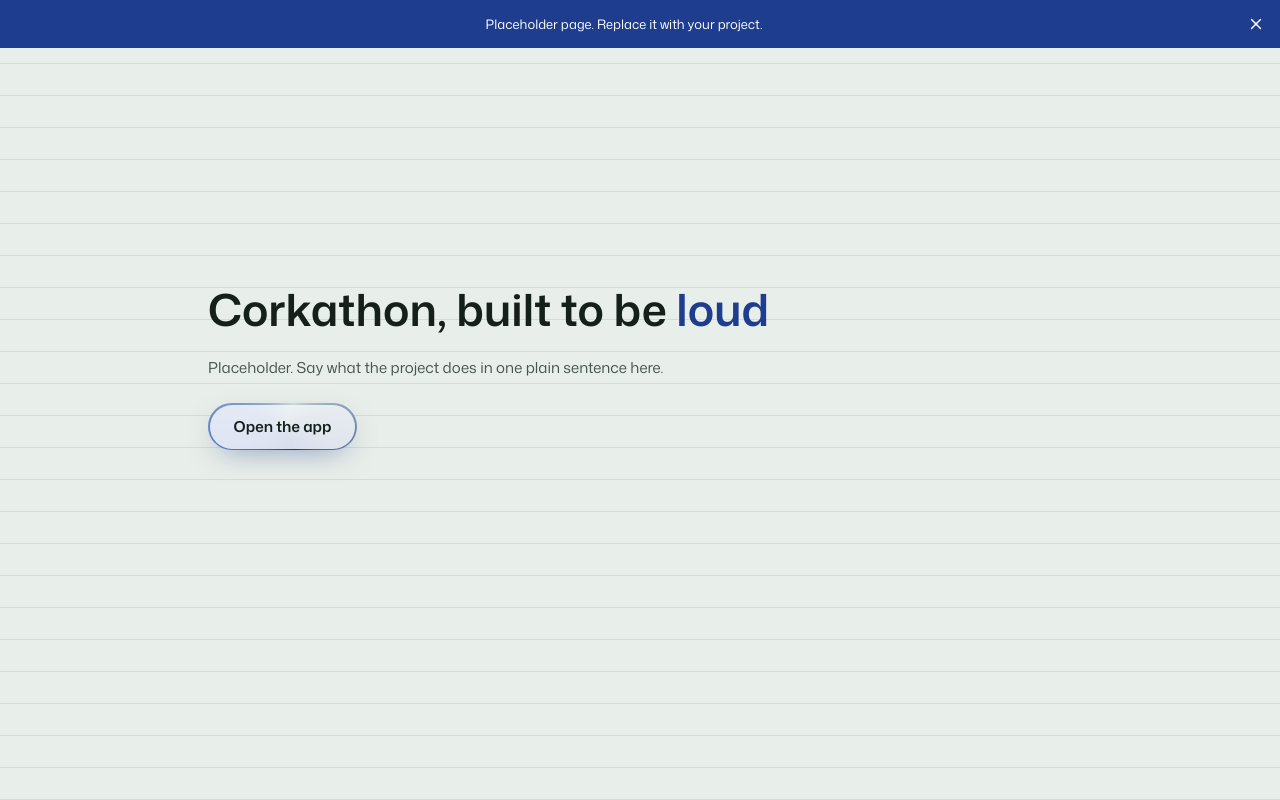
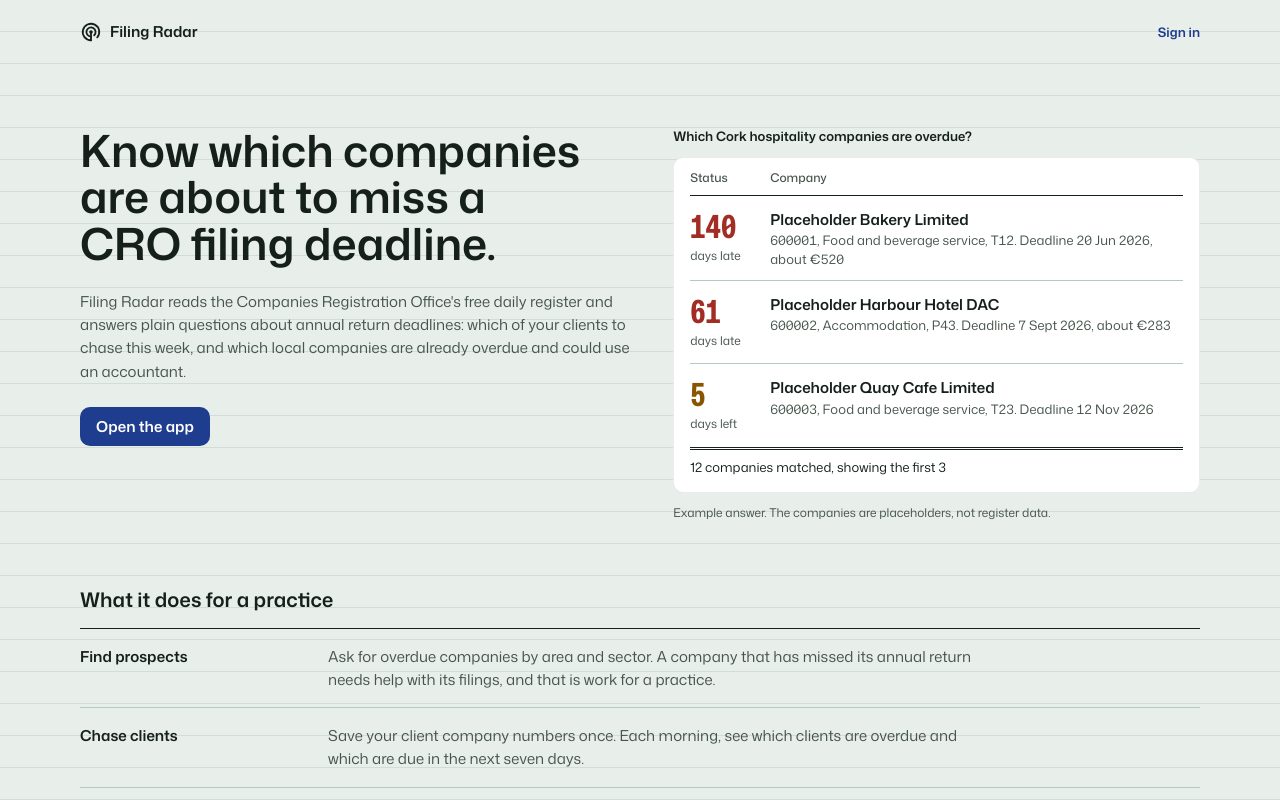
Before and after one commit to ConorsLeftReality/corkathon_2026, a React (Vite) app in the folder apps/web/: page / in a window 1280 px wide. Shown: the top 800 px of the page. Built offline with nearby package versions, Linux system fonts and the light colour scheme; no server answers.

Commit message:
feat(web): filing radar landing page

```diff
--- a/apps/web/src/features/radar/Ledger.tsx
+++ b/apps/web/src/features/radar/Ledger.tsx
@@ -14,47 +14,60 @@ const TONE_CLASS: Record<DueTone, string> = {
   later: 'text-ink',
 }
 
+const WIDE_CELL = 'hidden md:table-cell'
+
 function placeLine(row: RadarRow): string {
   return [row.sector_label, row.routing_key].filter(Boolean).join(', ')
 }
 
-function LedgerRow({ row }: { row: RadarRow }) {
+function LedgerRow({ row, compact }: { row: RadarRow; compact: boolean }) {
   const due = dueStatus(row)
   const penalty = formatPenalty(row.est_penalty_eur)
   return (
     <tr className="border-b border-rule align-top">
-      <td className="w-20 py-3 pr-3 md:w-24">
+      <td className={cn('w-20 py-3 pr-3', !compact && 'md:w-24')}>
         <span className={cn('figure block', TONE_CLASS[due.tone])}>{due.figure}</span>
         <span className="text-micro text-graphite">{due.unit}</span>
       </td>
       <th scope="row" className="py-3 pr-3 text-left font-normal">
-        <span className="block font-semibold break-words">{row.company_name}</span>
+        <span className="block font-semibold wrap-break-word">{row.company_name}</span>
         <span className="block text-label text-graphite tabular">
           {row.company_num}
-          <span className="md:hidden">
+          <span className={cn(!compact && 'md:hidden')}>
             {placeLine(row) && `, ${placeLine(row)}`}. Deadline {formatDate(row.filing_deadline)}
             {penalty && `, ${penalty}`}
           </span>
         </span>
       </th>
-      <td className="hidden py-3 pr-3 text-label md:table-cell">{row.routing_key ?? 'None'}</td>
-      <td className="hidden py-3 pr-3 text-label md:table-cell">{row.sector_label ?? 'Unknown'}</td>
-      <td className="hidden py-3 pr-3 text-label whitespace-nowrap tabular md:table-cell">
+      {!compact && (
+        <>
+          <td className={cn('py-3 pr-3 text-label', WIDE_CELL)}>{row.routing_key ?? 'None'}</td>
+          <td className={cn('py-3 pr-3 text-label', WIDE_CELL)}>{row.sector_label ?? 'Unknown'}</td>
+          <td className={cn('py-3 pr-3 text-label whitespace-nowrap tabular', WIDE_CELL)}>
             {formatDate(row.filing_deadline)}
           </td>
-      <td className="hidden py-3 text-right text-label whitespace-nowrap tabular md:table-cell">
+          <td className={cn('py-3 text-right text-label whitespace-nowrap tabular', WIDE_CELL)}>
             {penalty}
           </td>
+        </>
+      )}
     </tr>
   )
 }
 
-type LedgerProps = { rows: RadarRow[]; total: number; caption?: string }
+type LedgerProps = {
+  rows: RadarRow[]
+  total: number
+  caption?: string
+  // two columns at every width, for narrow spots like the landing example
+  compact?: boolean
+}
 
 export function Ledger({
   rows,
   total,
   caption = 'Companies that match, most urgent first',
+  compact = false,
 }: LedgerProps) {
   if (rows.length === 0) return null
   return (
@@ -69,32 +82,39 @@ export function Ledger({
             <th scope="col" className="py-2 pr-3 font-medium">
               Company
             </th>
-            <th scope="col" className="hidden py-2 pr-3 font-medium md:table-cell">
+            {!compact && (
+              <>
+                <th scope="col" className={cn('py-2 pr-3 font-medium', WIDE_CELL)}>
                   Area
                 </th>
-            <th scope="col" className="hidden py-2 pr-3 font-medium md:table-cell">
+                <th scope="col" className={cn('py-2 pr-3 font-medium', WIDE_CELL)}>
                   Sector
                 </th>
-            <th scope="col" className="hidden py-2 pr-3 font-medium md:table-cell">
+                <th scope="col" className={cn('py-2 pr-3 font-medium', WIDE_CELL)}>
                   Deadline
                 </th>
                 <th
                   scope="col"
-              className="hidden py-2 text-right font-medium whitespace-nowrap md:table-cell"
+                  className={cn('py-2 text-right font-medium whitespace-nowrap', WIDE_CELL)}
                 >
                   Est. penalty
                 </th>
+              </>
+            )}
           </tr>
         </thead>
         <tbody>
           {rows.map((row) => (
-            <LedgerRow key={row.company_num} row={row} />
+            <LedgerRow key={row.company_num} row={row} compact={compact} />
           ))}
         </tbody>
         <tfoot>
           <tr>
             {/* the double rule is how a ledger marks a total */}
-            <td colSpan={6} className="border-t-[3px] border-double border-ink pt-2 text-label">
+            <td
+              colSpan={compact ? 2 : 6}
+              className="border-t-[3px] border-double border-ink pt-2 text-label"
+            >
               {formatRowCount(total, rows.length)}
             </td>
           </tr>
--- a/apps/web/src/routes/LandingPage.tsx
+++ b/apps/web/src/routes/LandingPage.tsx
@@ -1,30 +1,131 @@
-import { FlipWords } from '#src/components/ui/flip-words'
-import { GlassBorderButton } from '#src/components/ui/glass-border-button'
-import { MagneticButton } from '#src/components/ui/magnetic-button'
-import { StickyBanner } from '#src/components/ui/sticky-banner'
+import { IconRadar2 } from '@tabler/icons-react'
+import { Link } from 'react-router'
+import { Ledger } from '#src/features/radar/Ledger.tsx'
+import type { RadarRow } from '#src/features/radar/radar-api.ts'
 
-const WORDS = ['useful', 'loud', 'strange'] as const
+const EXAMPLE_ROWS: RadarRow[] = [
+  {
+    company_num: '600001',
+    company_name: 'Placeholder Bakery Limited',
+    sector_label: 'Food and beverage service',
+    routing_key: 'T12',
+    filing_deadline: '2026-06-20',
+    days_to_deadline: -140,
+    days_overdue: 140,
+    est_penalty_eur: 520,
+  },
+  {
+    company_num: '600002',
+    company_name: 'Placeholder Harbour Hotel DAC',
+    sector_label: 'Accommodation',
+    routing_key: 'P43',
+    filing_deadline: '2026-09-07',
+    days_to_deadline: -61,
+    days_overdue: 61,
+    est_penalty_eur: 283,
+  },
+  {
+    company_num: '600003',
+    company_name: 'Placeholder Quay Cafe Limited',
+    sector_label: 'Food and beverage service',
+    routing_key: 'T23',
+    filing_deadline: '2026-11-12',
+    days_to_deadline: 5,
+    days_overdue: 0,
+    est_penalty_eur: 0,
+  },
+]
+
+const USES: { term: string; detail: string }[] = [
+  {
+    term: 'Find prospects',
+    detail:
+      'Ask for overdue companies by area and sector. A company that has missed its annual return needs help with its filings, and that is work for a practice.',
+  },
+  {
+    term: 'Chase clients',
+    detail:
+      'Save your client company numbers once. Each morning, see which clients are overdue and which are due in the next seven days.',
+  },
+  {
+    term: 'See the working',
+    detail:
+      'Every answer shows the filter, the query and the row count behind it. The AI only reads your question. The database does every date, count and penalty.',
+  },
+  {
+    term: 'On your desk phone',
+    detail:
+      "Dial 100 for the same answers read aloud, or take a call each morning with the day's deadlines.",
+  },
+]
 
 export function LandingPage() {
   return (
-    <>
-      <StickyBanner label="Project status" className="bg-signal text-rim">
-        <p className="text-label">Placeholder page. Replace it with your project.</p>
-      </StickyBanner>
-      <main className="mx-auto flex min-h-[80dvh] max-w-4xl flex-col justify-center gap-6 px-4 py-16">
-        <h1 className="text-h1 font-semibold sm:text-display">
-          Corkathon, built to be <span className="sr-only">{WORDS[0]}</span>
-          <FlipWords words={WORDS} className="text-signal" />
-        </h1>
-        <p className="max-w-xl text-graphite">
-          Placeholder. Say what the project does in one plain sentence here.
-        </p>
-        <MagneticButton className="self-start">
-          <GlassBorderButton to="/app" className="h-11">
-            Open the app
-          </GlassBorderButton>
-        </MagneticButton>
+    <div className="flex min-h-dvh flex-col">
+      <header className="mx-auto flex w-full max-w-6xl items-center gap-3 px-4 py-5">
+        <span className="flex items-center gap-2 font-semibold text-ink">
+          <IconRadar2 size={22} aria-hidden />
+          Filing Radar
+        </span>
+        <Link to="/login" className="ml-auto text-label font-semibold">
+          Sign in
+        </Link>
+      </header>
+
+      <main className="mx-auto flex w-full max-w-6xl flex-1 flex-col gap-16 px-4 pt-8 pb-16 lg:pt-16">
+        <section className="grid items-start gap-10 lg:grid-cols-[minmax(0,1.05fr)_minmax(0,1fr)]">
+          <div className="flex flex-col gap-6">
+            <h1 className="text-h1 font-semibold text-balance sm:text-display">
+              Know which companies are about to miss a CRO filing deadline.
+            </h1>
+            <p className="max-w-xl text-graphite">
+              Filing Radar reads the Companies Registration Office&apos;s free daily register and
+              answers plain questions about annual return deadlines: which of your clients to chase
+              this week, and which local companies are already overdue and could use an accountant.
+            </p>
+            <Link to="/app" className="button-primary self-start no-underline">
+              Open the app
+            </Link>
+          </div>
+
+          <figure className="flex min-w-0 flex-col gap-3">
+            <p className="text-label font-semibold text-ink">
+              Which Cork hospitality companies are overdue?
+            </p>
+            <Ledger
+              rows={EXAMPLE_ROWS}
+              total={12}
+              caption="Example answer with placeholder companies"
+              compact
+            />
+            <figcaption className="text-micro text-graphite">
+              Example answer. The companies are placeholders, not register data.
+            </figcaption>
+          </figure>
+        </section>
+
+        <section aria-labelledby="uses" className="flex flex-col gap-4">
+          <h2 id="uses" className="text-h2 font-semibold">
+            What it does for a practice
+          </h2>
+          <dl className="border-t border-ink">
+            {USES.map((use) => (
+              <div
+                key={use.term}
+                className="grid gap-1 border-b border-rule py-4 sm:grid-cols-[14rem_minmax(0,1fr)] sm:gap-6"
+              >
+                <dt className="font-semibold">{use.term}</dt>
+                <dd className="max-w-2xl text-graphite">{use.detail}</dd>
+              </div>
+            ))}
+          </dl>
+        </section>
       </main>
-    </>
+
+      <footer className="mx-auto w-full max-w-6xl px-4 pb-8 text-micro text-graphite">
+        Contains Companies Registration Office data, licensed under CC BY 4.0. Penalties are
+        estimates, not legal advice.
+      </footer>
+    </div>
   )
 }
```
Also changed, not shown: 2 other files (tests, documents, lock files or other folders). Lines whose indentation alone changed are shown as unchanged.
